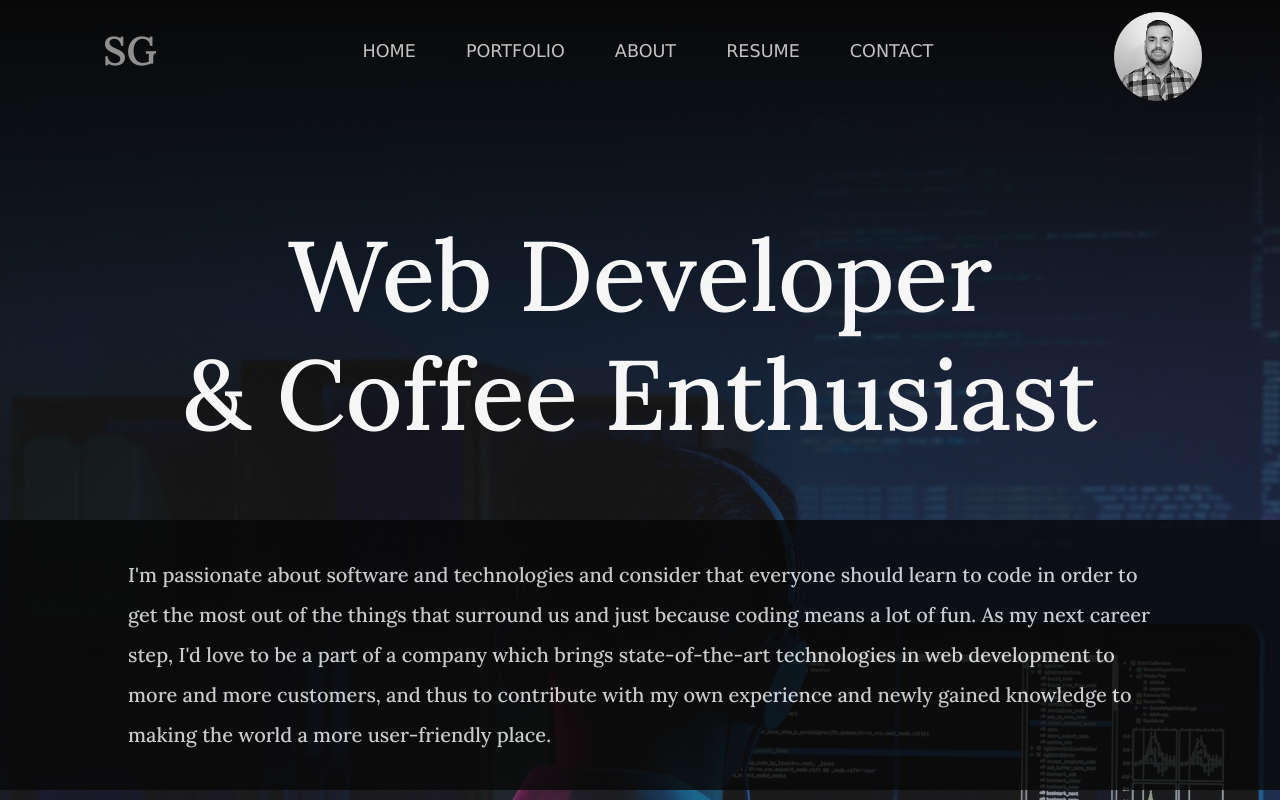
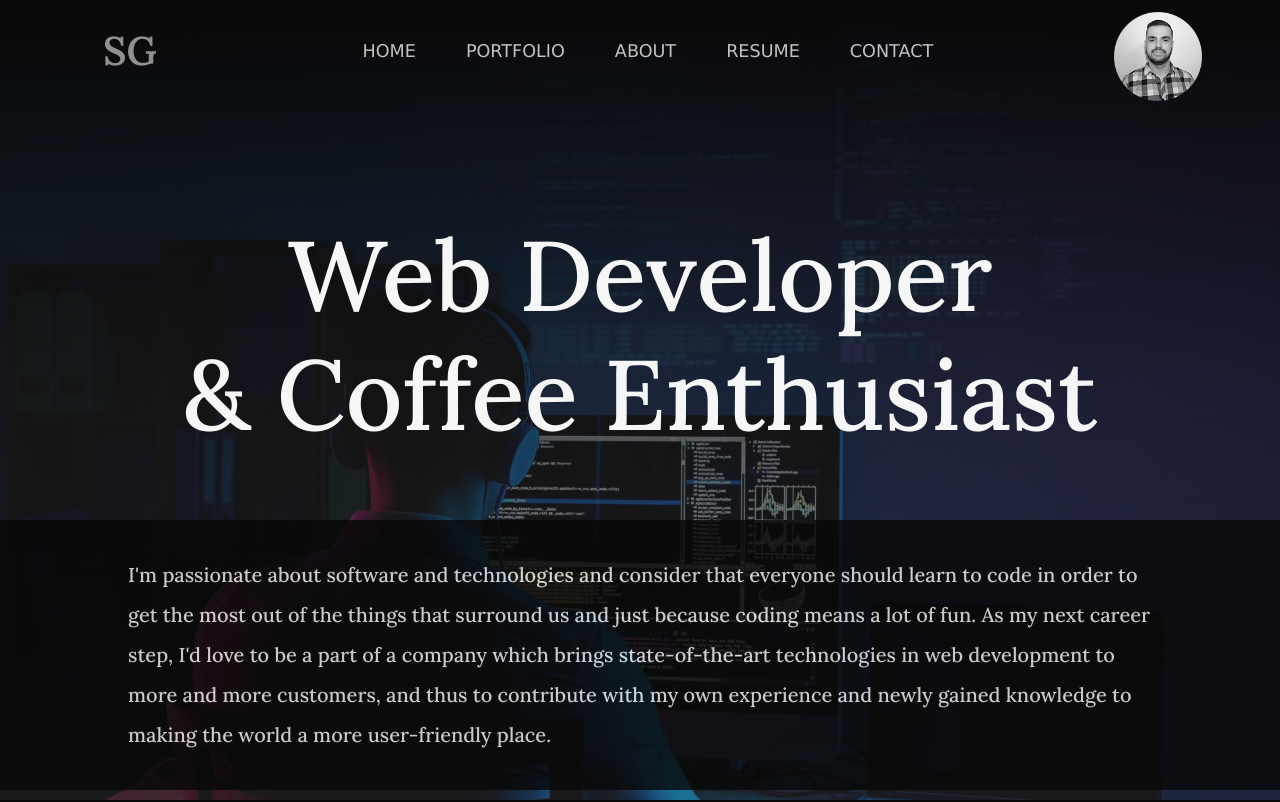
Before and after one commit to Stan-Getz/personal-website, a React (Create React App) app: page / in a window 1280 px wide. Shown: the top 802 px of the page. Built offline with nearby package versions, Linux system fonts and the light colour scheme.

Commit message:
Fixed issues with background img

```diff
--- a/src/App.css
+++ b/src/App.css
@@ -7,6 +7,10 @@
 }
 
 .background-img {
-  height: 100vh;
+  /* height: 100vh; */
   width: 100vw;
+  background-repeat: no-repeat;
+  background-size: cover;
+  background-attachment: fixed;
+  background-position: center center;
 }
```
